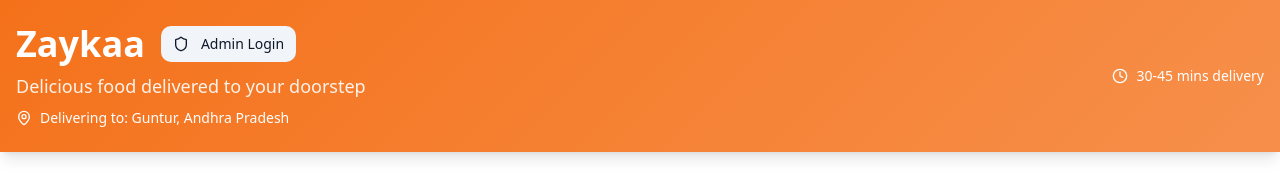
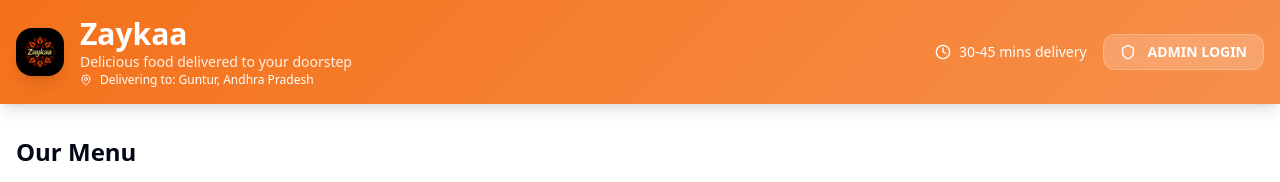
Before and after one commit to umamahesh358/zaykaa-order-up-now, a React (Vite) app: page /menu in a window 1280 px wide. Shown: the top 182 px of the page. Built offline with nearby package versions, Linux system fonts and the light colour scheme.

Commit message:
Update header on welcome page
Add logo and admin button to the welcome page header, maintaining the existing color palette.

```diff
--- a/src/components/Header.tsx
+++ b/src/components/Header.tsx
@@ -3,6 +3,7 @@ import { MapPin, Clock, Shield, LogOut } from 'lucide-react';
 import { Button } from '@/components/ui/button';
 import { useLocationService } from '@/hooks/useLocationService';
 import { useAdmin } from '@/context/AdminContext';
+import zaykaLogo from '@/assets/zaykaa-logo.png';
 
 const Header: React.FC = () => {
   const { serviceArea } = useLocationService();
@@ -10,66 +11,49 @@ const Header: React.FC = () => {
 
   return (
     <header className="bg-gradient-primary text-white shadow-lg">
-      <div className="container mx-auto px-4 py-6">
-        <div className="flex flex-col md:flex-row md:items-center md:justify-between">
-          <div className="mb-4 md:mb-0">
-            <div className="flex items-center gap-4 mb-2">
-              <h1 className="text-3xl md:text-4xl font-bold">Zaykaa</h1>
-              {isAdmin ? (
-                <Button
-                  size="sm"
-                  variant="destructive"
-                  onClick={logout}
-                  className="hidden md:flex"
-                >
-                  <LogOut className="h-4 w-4 mr-1" />
-                  Logout
-                </Button>
-              ) : (
-                // Only show admin login in development mode
-                import.meta.env.DEV && (
-                  <Button
-                    size="sm"
-                    variant="secondary"
-                    onClick={openLoginModal}
-                    className="hidden md:flex"
-                  >
-                    <Shield className="h-4 w-4 mr-1" />
-                    Admin Login
-                  </Button>
-                )
-              )}
-            </div>
-            <p className="text-white/90 text-lg">Delicious food delivered to your doorstep</p>
-            <div className="flex items-center gap-2 mt-2 text-sm">
-              <MapPin className="h-4 w-4" />
-              <span className="font-medium">Delivering to: {serviceArea}</span>
+      <div className="container mx-auto p-4">
+        <div className="flex items-center justify-between">
+          {/* Top-Left Logo */}
+          <div className="flex items-center gap-4">
+            <img
+              src={zaykaLogo}
+              alt="Zaykaa Logo"
+              className="w-12 h-12 rounded-2xl shadow-lg"
+            />
+            <div>
+              <h1 className="text-2xl md:text-3xl font-bold">Zaykaa</h1>
+              <p className="text-white/90 text-sm">Delicious food delivered to your doorstep</p>
+              <div className="flex items-center gap-2 text-xs">
+                <MapPin className="h-3 w-3" />
+                <span>Delivering to: {serviceArea}</span>
+              </div>
             </div>
           </div>
 
-          <div className="flex flex-col sm:flex-row gap-4 text-sm">
-            <div className="flex items-center gap-2">
+          {/* Top-Right Admin Button and Info */}
+          <div className="flex items-center gap-4">
+            <div className="hidden md:flex items-center gap-2 text-sm">
               <Clock className="h-4 w-4" />
               <span>30-45 mins delivery</span>
             </div>
+
             {isAdmin ? (
               <Button
                 size="sm"
                 variant="destructive"
                 onClick={logout}
-                className="md:hidden"
+                className="text-sm font-semibold"
               >
                 <LogOut className="h-4 w-4 mr-1" />
                 Logout
               </Button>
             ) : (
-              // Only show admin login in development mode (mobile)
+              // Only show admin login in development mode
               import.meta.env.DEV && (
                 <Button
                   size="sm"
-                  variant="secondary"
                   onClick={openLoginModal}
-                  className="md:hidden"
+                  className="text-sm font-semibold uppercase bg-white/20 hover:bg-white/30 border border-white/20 rounded-lg px-4 py-2 transition-all duration-200"
                 >
                   <Shield className="h-4 w-4 mr-1" />
                   Admin Login
@@ -78,6 +62,12 @@ const Header: React.FC = () => {
             )}
           </div>
         </div>
+
+        {/* Mobile delivery time */}
+        <div className="md:hidden flex items-center gap-2 text-sm mt-2">
+          <Clock className="h-4 w-4" />
+          <span>30-45 mins delivery</span>
+        </div>
       </div>
     </header>
   );
```
Also changed, not shown: src/assets/zaykaa-logo.png (added).
